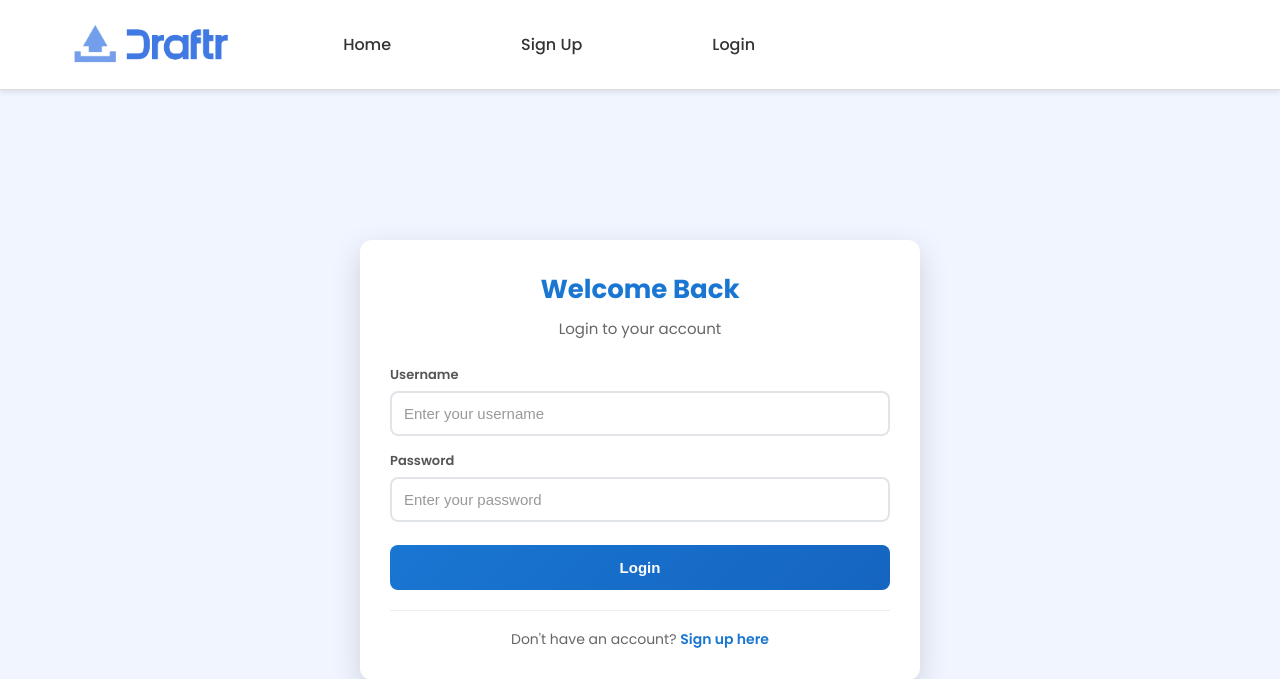
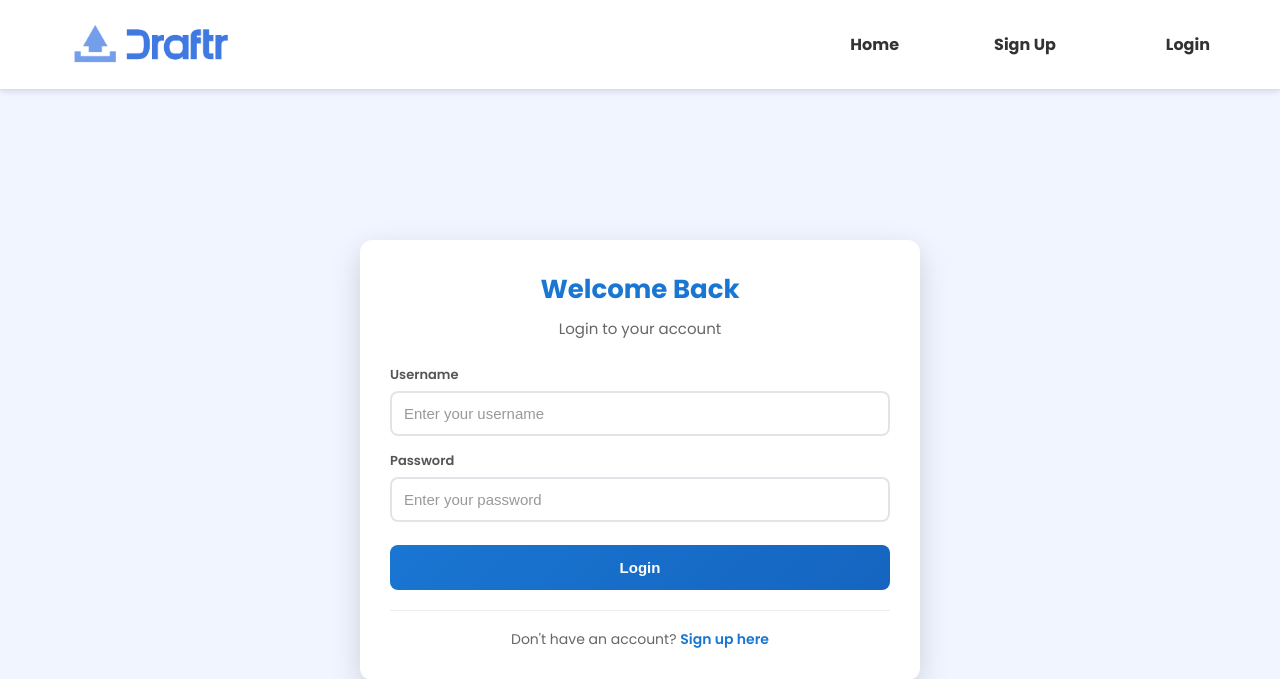
Before and after one commit to ayahmeftah/draftr-cv-builder-web-app, a Django app: a page that uses main_app/templates/base.html in a window 1280 px wide. Shown: the top 679 px of the page. Run offline with Django 5.2, Linux system fonts and the light colour scheme.

Commit message:
fixing the nav bar css

```diff
--- a/main_app/static/css/nav_bar.css
+++ b/main_app/static/css/nav_bar.css
@@ -33,7 +33,7 @@ body {
 .navbar-links {
   list-style: none;
   display: flex;
-  gap: 130px;
+  gap: 95px;
   margin: 0;
   padding: 0;
 }
@@ -42,6 +42,7 @@ body {
   text-decoration: none;
   color: #333333;
   font-weight: 500;
+  font-weight: bold;
 }
 
 .navbar-links li a:hover {
@@ -59,11 +60,17 @@ body {
   color: red;
   font-weight: bold;
   font-family: 'Poppins', sans-serif;
-  margin-right: 20px;
-  font-weight: 500;
+  margin-right: 50px;
+  margin-left: 3px;
   font-size: 15px;
+  font-weight: bold;
 }
 
 .logout-btn:hover {
   text-decoration: underline;
 }
+
+.login-link {
+  margin-right: 50px;
+  margin-left: 15px;
+}
--- a/main_app/templates/base.html
+++ b/main_app/templates/base.html
@@ -10,6 +10,8 @@
     <nav class="navbar">
       <div class="navbar-left">
         <img src="{% static 'images/draftr-logo.png' %}" alt="Draftr Logo" class="navbar-logo" />
+      </div>
+      <div class="navbar-right">
         <ul class="navbar-links">
           <li>
             <a href="{% url 'homepage' %}">Home</a>
@@ -18,25 +20,22 @@
             <li>
               <a href="{% url 'user_resumes'%}">Resumes</a>
             </li>
+            <li>
+              <form action="/auth/logout/" method="post">
+            {% csrf_token %}
+            <button class="logout-btn">Logout</button>
+          </form>
+            </li>
           {% else %}
             <li>
               <a href="{% url 'signup' %}">Sign Up</a>
             </li>
             <li>
-              <a href="{% url 'login' %}">Login</a>
+              <a href="{% url 'login' %}" class="login-link">Login</a>
             </li>
           {% endif %}
         </ul>
       </div>
-
-      {% if user.is_authenticated %}
-        <div class="navbar-right">
-          <form action="/auth/logout/" method="post">
-            {% csrf_token %}
-            <button class="logout-btn">Logout</button>
-          </form>
-        </div>
-      {% endif %}
     </nav>
 
     {% block head %}
```
